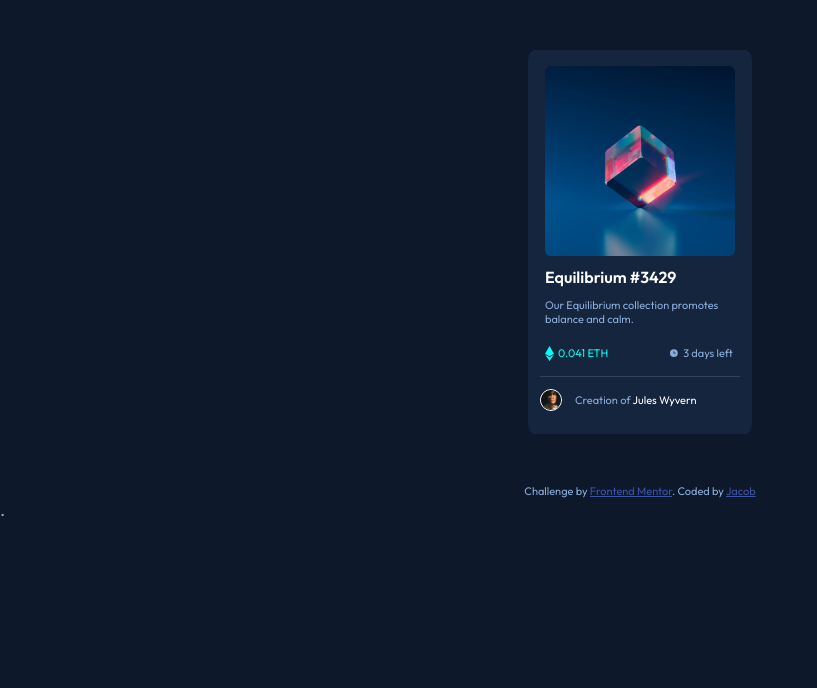
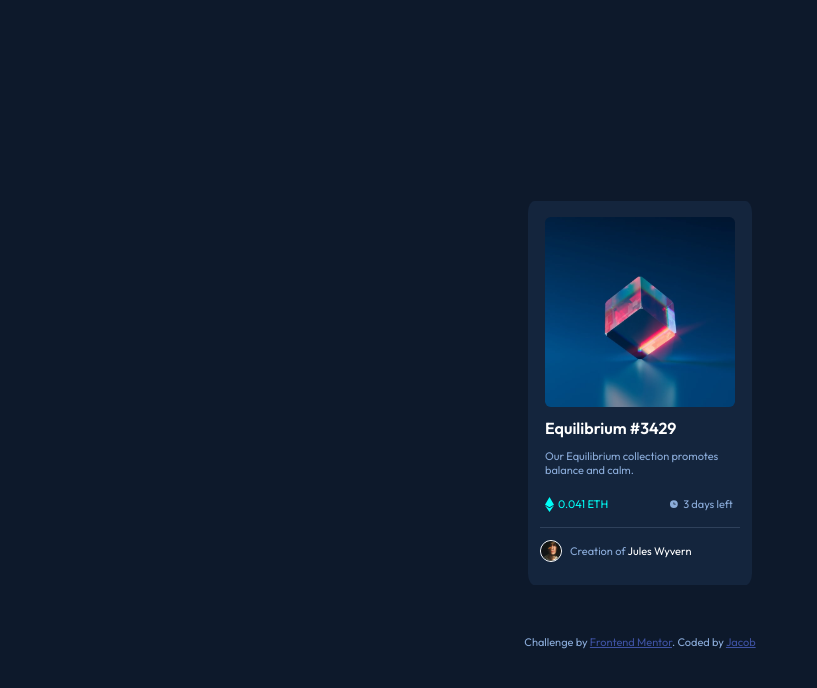
Before and after one commit to jacobgeorge08/frontend-speedrun-week, a plain HTML site: page docs/nft-preview-card-component/index.html in a window 1280 px wide. Shown: the whole page, without its empty margins (0-817 px from the left). Drawn offline with Linux system fonts and the light colour scheme.

Commit message:
Centered item in body and changed html elements

```diff
--- a/docs/nft-preview-card-component/index.html
+++ b/docs/nft-preview-card-component/index.html
@@ -38,7 +38,7 @@
 
       <h1>Equilibrium #3429</h1>
 
-      <p>Our Equilibrium collection promotes balance and calm.</p>
+      <h2>Our Equilibrium collection promotes balance and calm.</h2>
 
       <section>
         <div class="eth">
@@ -56,12 +56,11 @@
       </div>
     </main>
 
-    <div class="attribution">
+    <footer class="attribution">
       Challenge by
       <a href="https://www.frontendmentor.io?ref=challenge" target="_blank"
         >Frontend Mentor</a
       >. Coded by <a href="https://github.com/jacobgeorge08">Jacob</a>
-    </div>
-    .
+    </footer>
   </body>
 </html>
--- a/docs/nft-preview-card-component/styles.css
+++ b/docs/nft-preview-card-component/styles.css
@@ -6,6 +6,11 @@ body {
   margin: 0;
   padding: 0;
   box-sizing: content-box;
+  min-height: 100vh;
+  display: flex;
+  align-items: center;
+  justify-content: center;
+  flex-direction: column;
 }
 main {
   width: 200px;
@@ -44,7 +49,7 @@ h1 {
   color: hsl(0, 0%, 100%);
 }
 
-p {
+h2 {
   margin-left: 5px;
   font-weight: 400;
   font-size: 11px;
```
